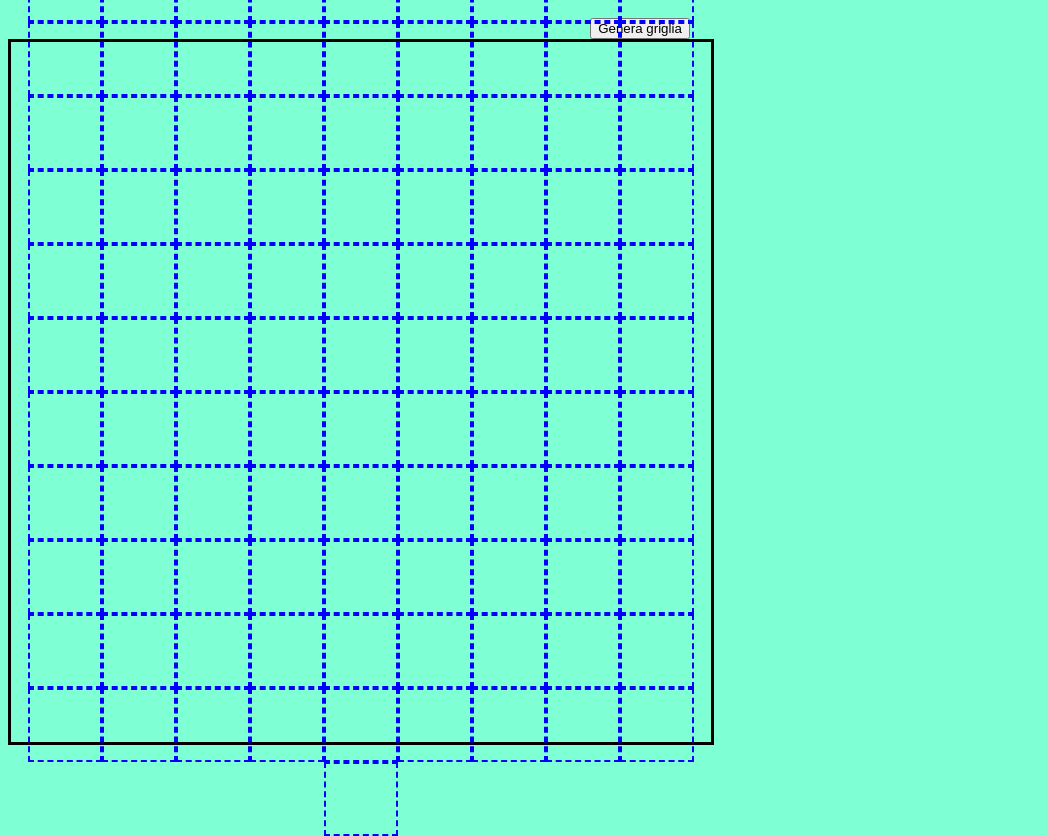
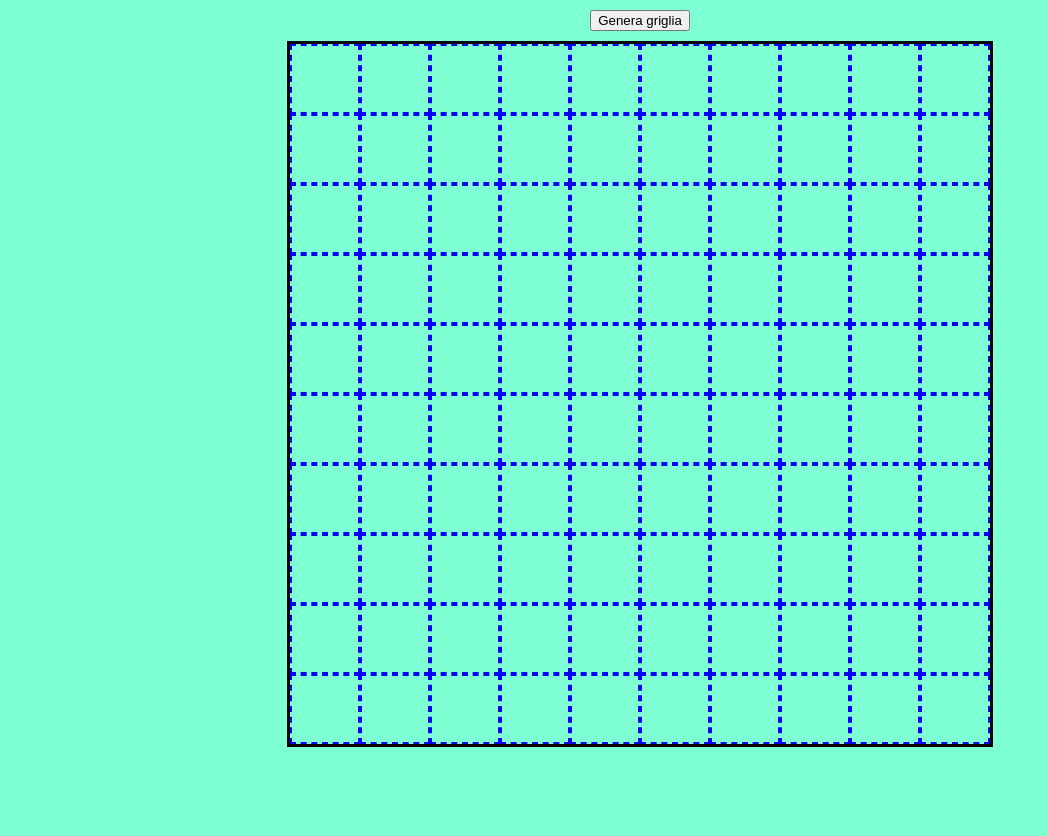
Before and after one commit to azizafarooq/js-campominato-grid, a plain HTML site: page index.html in a window 1280 px wide. Both pictures are taken after a click on the button "Genera griglia". Shown: the whole page, without its empty margins (0-1048 px from the left). After the commit the page ends 800 px from the top, so only its background shows below. Drawn offline with Linux system fonts and the light colour scheme.

Commit message:
fix: css

```diff
--- a/css/style.css
+++ b/css/style.css
@@ -2,17 +2,19 @@
     border: 2px dashed red;
 }
 
+.button-container{
+    background-color: hsl(159.84deg 100% 74.9%);
+    text-align: center;
+    margin: 10px;
+}
 body{
-    text-align: center;
-    background-color: hsl(159.84deg 100% 74.9%);
+
+    background-color: aquamarine;
 }
 
-button{
-    margin-top: 10px;
-}
-.wrapper{
+
+#wrapper{
     background-color: hsl(159.84deg 100% 74.9%);
-    min-height: 100vh;
     display: flex;
     justify-content: center;
     align-items: center;
@@ -22,18 +24,16 @@ button{
     width: 700px;
     height: 700px;
     display: flex;
-    justify-content: center;
-    align-content: center;
     flex-wrap: wrap;
     border: 3px solid black;
 }
 
 .box{
-    width: calc(100% /10);
-    aspect-ratio: 1;
+    width: 70px; /* 10 colonne, sottrai il margine */
+    height: 70px; /* 10 righe, sottrai il margine */
+    box-sizing: border-box; /* Include il bordo nelle dimensioni */
     display: flex;
     justify-content: center;
     align-items: center;
-
     border: 2px dashed blue;
 }
--- a/index.html
+++ b/index.html
@@ -8,7 +8,10 @@
     <title>Gameboard</title>
 </head>
 <body>
-    <button  id="button">Genera griglia</button>
+    <div class="button-container">
+        <button  id="button">Genera griglia</button>
+    </div>
+
     <div id="wrapper"></div>
 <!--
         <div class="grid-container">
```
